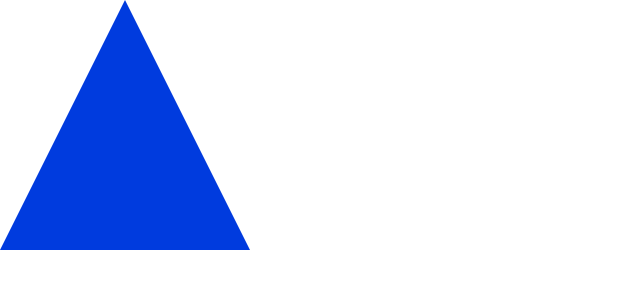
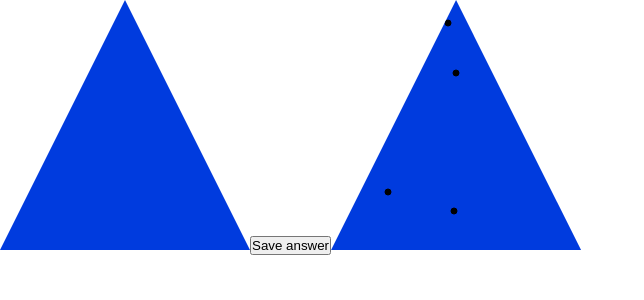
Before and after one commit to Svrle123/mern, a React (Create React App) app: page / in a window 1280 px wide. Shown: the top 300 px of the page, without its empty margins (0-644 px from the left). Built offline with nearby package versions, Linux system fonts and the light colour scheme.

Commit message:
Triangle functionallity
Added node, node offset calculations, reusable triangle

```diff
--- a/src/App.js
+++ b/src/App.js
@@ -1,14 +1,40 @@
 import React from "react";
-import Button from "./components/Button";
 import Triangle from "./components/Triangle";
 import List from "./components/List";
+
+const drawData = [
+  {
+    x: 117,
+    y: 23,
+  },
+  {
+    x: 125,
+    y: 73,
+  },
+  {
+    x: 12,
+    y: 22,
+  },
+  {
+    x: 123,
+    y: 211,
+  },
+  {
+    x: 57,
+    y: 192,
+  },
+  {
+    x: 23,
+    y: 11,
+  },
+]
+
 
 const App = () => {
   return (
     <div className="App">
-      <Triangle />
-      <Button />
-      {false && <Triangle />}
+      <Triangle isSelectTriangle />
+      <Triangle drawData={drawData} />
       {false && <List />}
     </div>
   );
--- a/src/components/Button.jsx
+++ b/src/components/Button.jsx
@@ -1,8 +1,8 @@
 import React from 'react'
 
-const Button = ({ onClick }) => {
+const Button = ({ title, disabled, onClick }) => {
     return (
-        <div onClick={onClick}></div>
+        <button className="btn" onClick={onClick} disabled={disabled}>{title}</button>
     )
 }
 
--- a/src/components/Triangle.jsx
+++ b/src/components/Triangle.jsx
@@ -1,25 +1,69 @@
-import React, { useEffect, useState, useRef } from 'react'
+import React, { useEffect, useState, useRef } from 'react';
+import Button from './Button';
 
-const Triangle = () => {
-    const [point, setPoint] = useState({ x: null, y: null })
+const Triangle = ({ isSelectTriangle, drawData }) => {
+    const [point, setPoint] = useState({ x: null, y: null });
+    const [node, setNode] = useState({ x: null, y: null });
+    const [payload, setPaylod] = useState({ x: null, y: null });
+
     const canvasRef = useRef(null);
 
     useEffect(() => {
-        let ctx = canvasRef.current.getContext("2d");
-        ctx.clearRect(0, 0, ctx.canvas.width, ctx.canvas.height);
-        if (point.x) {
-            ctx.beginPath();
-            ctx.arc(point.x, point.y, 3, 0, 2 * Math.PI);
-            ctx.stroke();
-            ctx.fill();
+        const context = canvasRef.current.getContext("2d");
+        getNodeCoordinates(context.canvas);
+
+        context.clearRect(0, 0, context.canvas.width, context.canvas.height);
+
+        if (drawData) {
+            drawData.forEach((coordinate) => {
+                let x = coordinate.x + node.x;
+                let y = coordinate.y + node.y;
+                drawPoint(context, x, y);
+            })
+        }
+
+        if (point.x || point.y) {
+            let x = point.x - node.x;
+            let y = point.y - node.y;
+            setPaylod({ x, y });
+            drawPoint(context, x, y);
         }
     }, [point]);
 
+    const getNodeCoordinates = (node) => {
+        const nodePostion = node.getBoundingClientRect();
+        setNode({
+            x: nodePostion.left,
+            y: nodePostion.top,
+        });
+    }
+
+    const drawPoint = (context, x, y) => {
+        context.beginPath();
+        context.arc(x, y, 3, 0, 2 * Math.PI);
+        context.stroke();
+        context.fill();
+    }
+
+    const saveSelectedPosition = () => {
+        // POST api call here, payload == node
+    }
+
     return (
-        <canvas onClick={(event) => {
-            setPoint({ x: event.clientX, y: event.clientY })
-        }} ref={canvasRef} id="triangle" className='triangle' width="250" height="250"></canvas>
-    )
-}
+        <React.Fragment>
+            <canvas onClick={(event) => {
+                if (!drawData) {
+                    setPoint({
+                        x: event.clientX,
+                        y: event.clientY,
+                    });
+                }
+            }} ref={canvasRef} className='triangle' width="250" height="250"></canvas>
+            {isSelectTriangle &&
+                <Button onClick={() => saveSelectedPosition()} title={"Save answer"} />
+            }
+        </React.Fragment>
+    );
+};
 
 export default Triangle;
```
